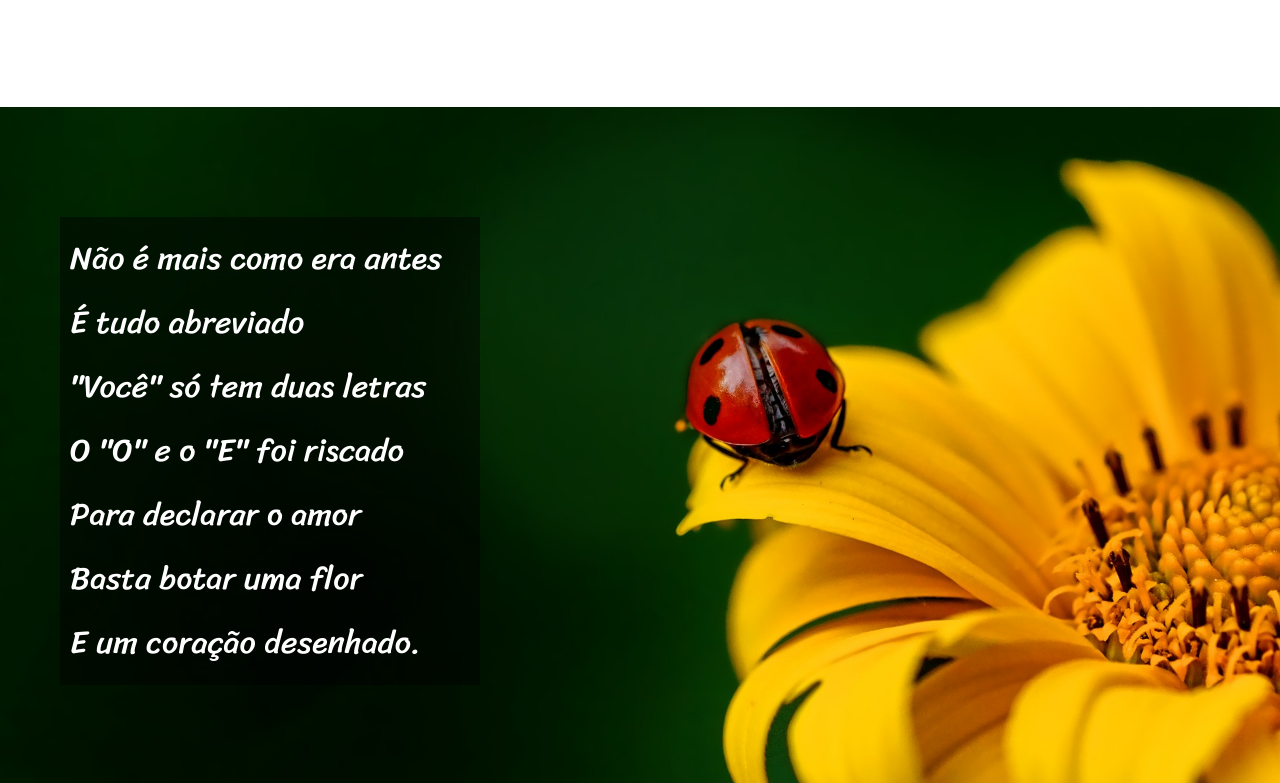
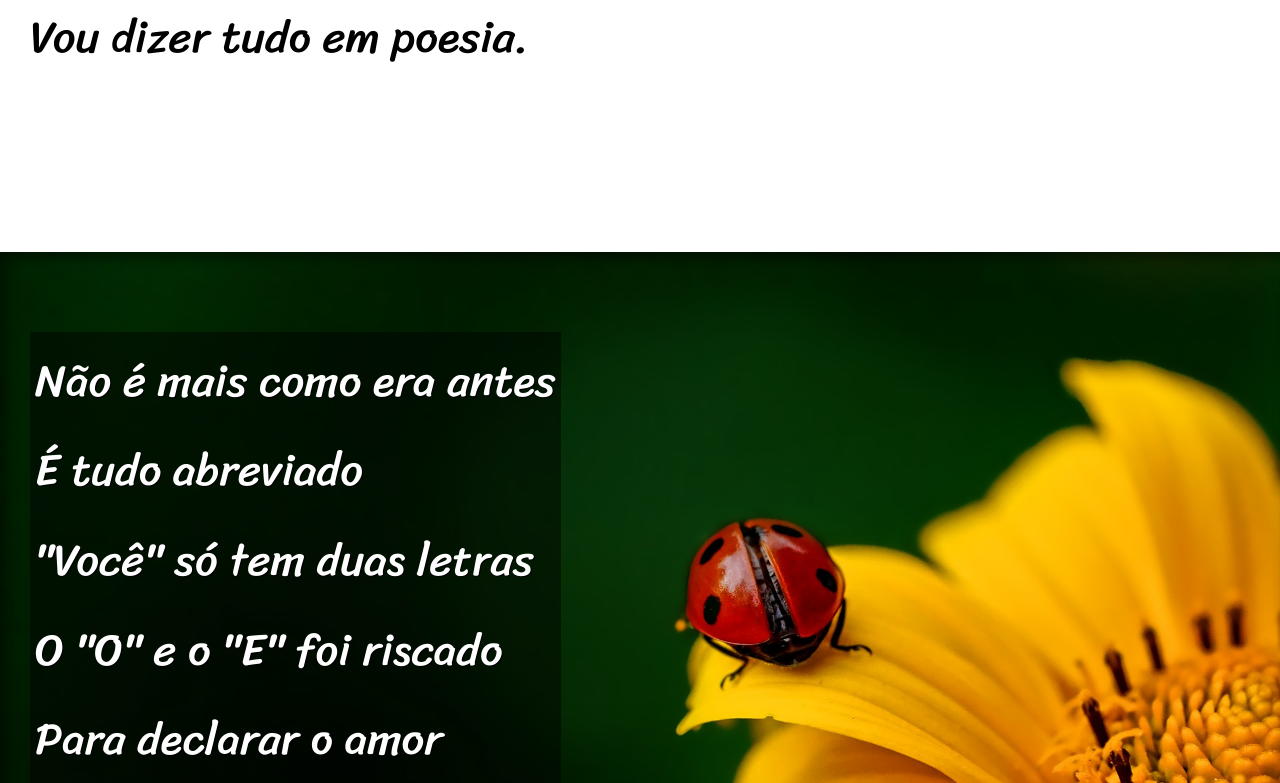
Before and after one commit to gok2001/html-css, a plain HTML site: page desafios/d012/index.html in a window 1280 px wide. Shown: the part 857-1640 px from the top of the page. Drawn offline with Linux system fonts and the light colour scheme.

Commit message:
desafio 12 finalizado

```diff
--- a/desafios/d012/estilo/style.css
+++ b/desafios/d012/estilo/style.css
@@ -5,9 +5,9 @@
 @import url('https://fonts.googleapis.com/css2?family=Sriracha&display=swap');
 
 :root {
-    --fonte-padrao: Arial, Helvetica, sans-serif;
-    --fonte-titulo: 'Passion One';
-    --fonte-cordel: 'Sriracha';
+    --fonte-padrao: Verdana, Geneva, Tahoma, sans-serif;
+    --fonte-titulo: 'Passion One', cursive;
+    --fonte-cordel: 'Sriracha', cursive;
 }
 
 * {
@@ -27,8 +27,9 @@ header {
 }
 
 header > h1 {
+    font-variant: small-caps;
     font-family: var(--fonte-titulo);
-    font-size: 5em;
+    font-size: 8vw;
     padding-top: 50px;
 }
 
@@ -49,7 +50,7 @@ a:hover {
 
 section {
     font-family: var(--fonte-cordel);
-    font-size: 2em;
+    font-size: 3.5vw;
     padding-top: 10vh;
     padding-bottom: 10vh;
     line-height: 2em;
@@ -59,31 +60,34 @@ section {
 #fundo1 {
     background-color: transparent;
     background-image: url('../imagens/background001.jpg');
-    background-position: center center;
+    background-position: right center;
     background-repeat: no-repeat;
     background-size: cover;
     background-attachment: fixed;
     color: white;
+    box-shadow: inset 6px 6px 13px 0px rgba(0, 0, 0, 0.468);
 }
 
 #fundo2 {
     background-color: transparent;
     background-image: url('../imagens/background002.jpg');
-    background-position: center center;
+    background-position: right center;
     background-repeat: no-repeat;
     background-size: cover;
     background-attachment: fixed;
     color: white;
+    box-shadow: inset 6px 6px 13px 0px rgba(0, 0, 0, 0.437);
 }
 
-p {
-    padding: 10px;
-    margin: 30px;
+section > p {
+    padding-bottom: 2em;
 }
 
-p.diferente {
+section > p.diferente {
     background-color: rgba(0, 0, 0, 0.466);
-    width: 400px;
+    display: inline-block;
+    padding: 5px;
+    text-shadow: 1px 1px 0px black;
 }
 
 footer {
```
